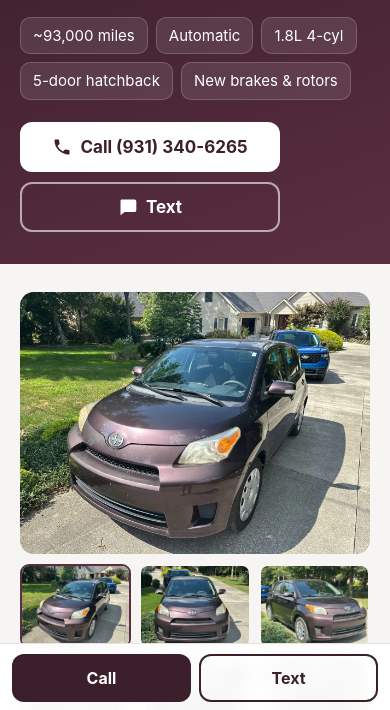
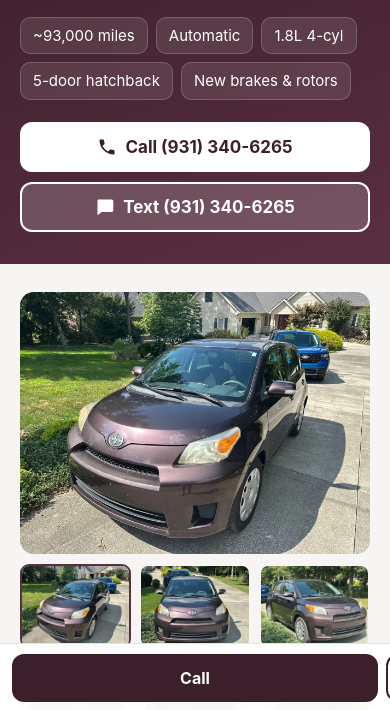
Before and after one commit to ricorna/scion-xd-sale, a plain HTML site: page site/index.html in a window 390 px wide. Shown: the part 132-842 px from the top of the page. Drawn offline with Linux system fonts and the light colour scheme.

Commit message:
Fix Text button visibility: full number in header CTA, better contrast for both Text buttons, mobile stack, correct sms: link

```diff
--- a/site/index.html
+++ b/site/index.html
@@ -30,7 +30,7 @@ h1{font-size:clamp(28px,6vw,44px);line-height:1.1;margin:0 0 10px;letter-spacing
 .cta{display:flex;gap:10px;flex-wrap:wrap}
 .btn{white-space:nowrap;display:inline-flex;align-items:center;justify-content:center;gap:8px;min-height:50px;padding:0 22px;border-radius:12px;font-weight:650;font-size:17px;text-decoration:none;flex:1 1 160px;max-width:260px}
 .btn.call{background:#fff;color:var(--plum)}
-.btn.text{background:transparent;color:#fff;border:2px solid rgba(255,255,255,.6)}
+.btn.text{background:rgba(255,255,255,.18);color:#fff;border:2px solid #fff}
 .btn svg{width:20px;height:20px}
 main.wrap{padding-top:28px;padding-bottom:12px}
 .gallery-main{border-radius:14px;overflow:hidden;background:#ddd;aspect-ratio:4/3}
@@ -56,8 +56,13 @@ footer{color:var(--muted);font-size:14px;padding:26px 20px calc(96px + env(safe-
 .sticky{position:fixed;left:0;right:0;bottom:0;display:flex;gap:8px;padding:10px 12px calc(10px + env(safe-area-inset-bottom));background:rgba(255,255,255,.96);border-top:1px solid var(--line);backdrop-filter:blur(8px)}
 .sticky .btn{max-width:none;min-height:48px;font-size:16px}
 .sticky .call{background:var(--plum);color:#fff}
-.sticky .text{color:var(--plum);border-color:var(--plum)}
+.sticky .text{background:#fff;color:var(--plum);border:2px solid var(--plum);font-weight:700}
 @media(min-width:820px){.sticky{display:none}footer{padding-bottom:30px}}
+@media (max-width:480px){
+  .cta{flex-direction:column}
+  .btn{max-width:none;flex:0 0 auto;width:100%}
+}
+
 </style>
 </head>
 <body>
@@ -71,7 +76,7 @@ footer{color:var(--muted);font-size:14px;padding:26px 20px calc(96px + env(safe-
     </ul>
     <div class="cta">
       <a class="btn call" href="tel:+19313406265"><svg viewBox="0 0 24 24" fill="currentColor" aria-hidden="true"><path d="M6.6 10.8a15.1 15.1 0 0 0 6.6 6.6l2.2-2.2a1 1 0 0 1 1-.25 11.4 11.4 0 0 0 3.6.57 1 1 0 0 1 1 1V20a1 1 0 0 1-1 1A17 17 0 0 1 3 4a1 1 0 0 1 1-1h3.5a1 1 0 0 1 1 1c0 1.25.2 2.45.57 3.57a1 1 0 0 1-.25 1z"/></svg>Call (931) 340-6265</a>
-      <a class="btn text" href="sms:+19313406265?&body=Hi%2C%20I%27m%20interested%20in%20the%202012%20Scion%20xD."><svg viewBox="0 0 24 24" fill="currentColor" aria-hidden="true"><path d="M4 3h16a2 2 0 0 1 2 2v11a2 2 0 0 1-2 2H8l-5 4V5a2 2 0 0 1 1-2z"/></svg>Text</a>
+      <a class="btn text" href="sms:+19313406265?body=Hi%2C%20I%27m%20interested%20in%20the%202012%20Scion%20xD."><svg viewBox="0 0 24 24" fill="currentColor" aria-hidden="true"><path d="M4 3h16a2 2 0 0 1 2 2v11a2 2 0 0 1-2 2H8l-5 4V5a2 2 0 0 1 1-2z"/></svg>Text (931) 340-6265</a>
     </div>
   </div>
 </header>
@@ -129,7 +134,7 @@ footer{color:var(--muted);font-size:14px;padding:26px 20px calc(96px + env(safe-
 
 <div class="sticky">
   <a class="btn call" href="tel:+19313406265">Call</a>
-  <a class="btn text" href="sms:+19313406265?&body=Hi%2C%20I%27m%20interested%20in%20the%202012%20Scion%20xD.">Text</a>
+  <a class="btn text" href="sms:+19313406265?body=Hi%2C%20I%27m%20interested%20in%20the%202012%20Scion%20xD.">Text</a>
 </div>
 
 <script>
```
